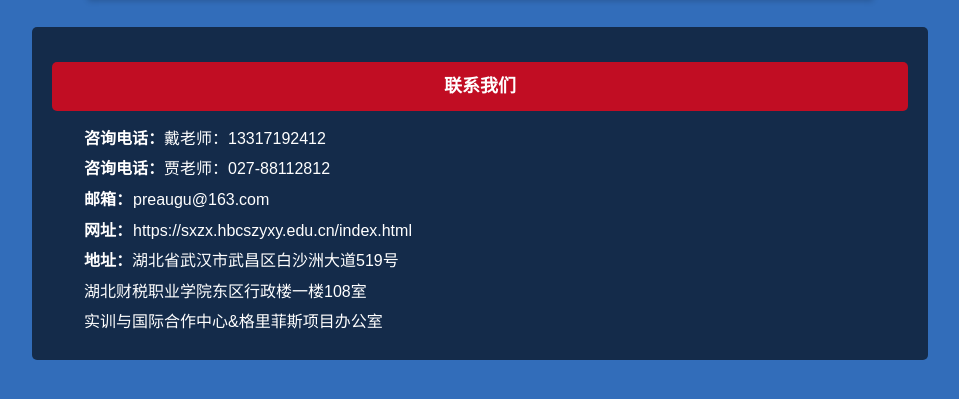
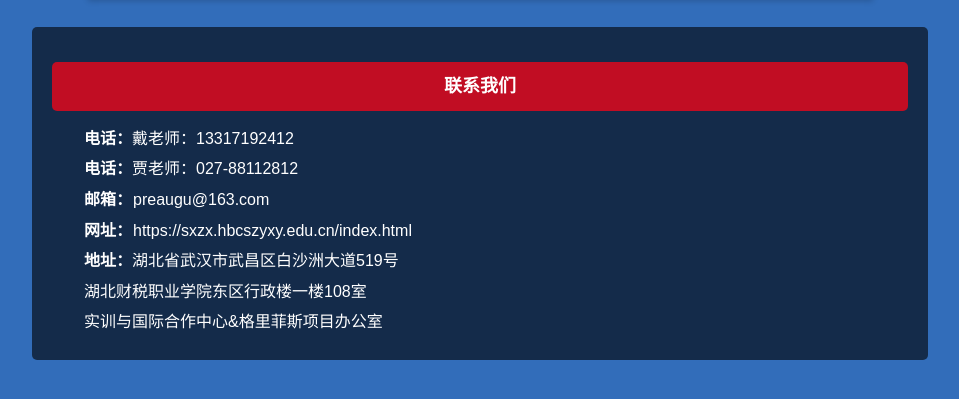
Before and after one commit to JMS063/education-website-version2, a plain HTML site: page subpage-6.html in a window 1280 px wide. Shown: the part 149-548 px from the top of the page, without its empty margins (160-1119 px from the left). Drawn offline with Linux system fonts and the light colour scheme.

Commit message:
Update subpage-6.html

```diff
--- a/subpage-6.html
+++ b/subpage-6.html
@@ -24,8 +24,8 @@
         <div class="contact-container">
             <div class="contact-info">
                 <h2>联系我们</h2>
-                <p><strong>咨询电话：</strong>戴老师：13317192412</p>
-                <p><strong>咨询电话：</strong>贾老师：027-88112812</p>
+                <p><strong>电话：</strong>戴老师：13317192412</p>
+                <p><strong>电话：</strong>贾老师：027-88112812</p>
                 <p><strong>邮箱：</strong><a href="mailto:preaugu@163.com" style="color:white;">preaugu@163.com</a></p>
                 <p><strong>网址：</strong><a href="https://sxzx.hbcszyxy.edu.cn/index.html" target="_blank" style="color:white;">https://sxzx.hbcszyxy.edu.cn/index.html</a></p>
                 <p><strong>地址：</strong>湖北省武汉市武昌区白沙洲大道519号</p>
```
